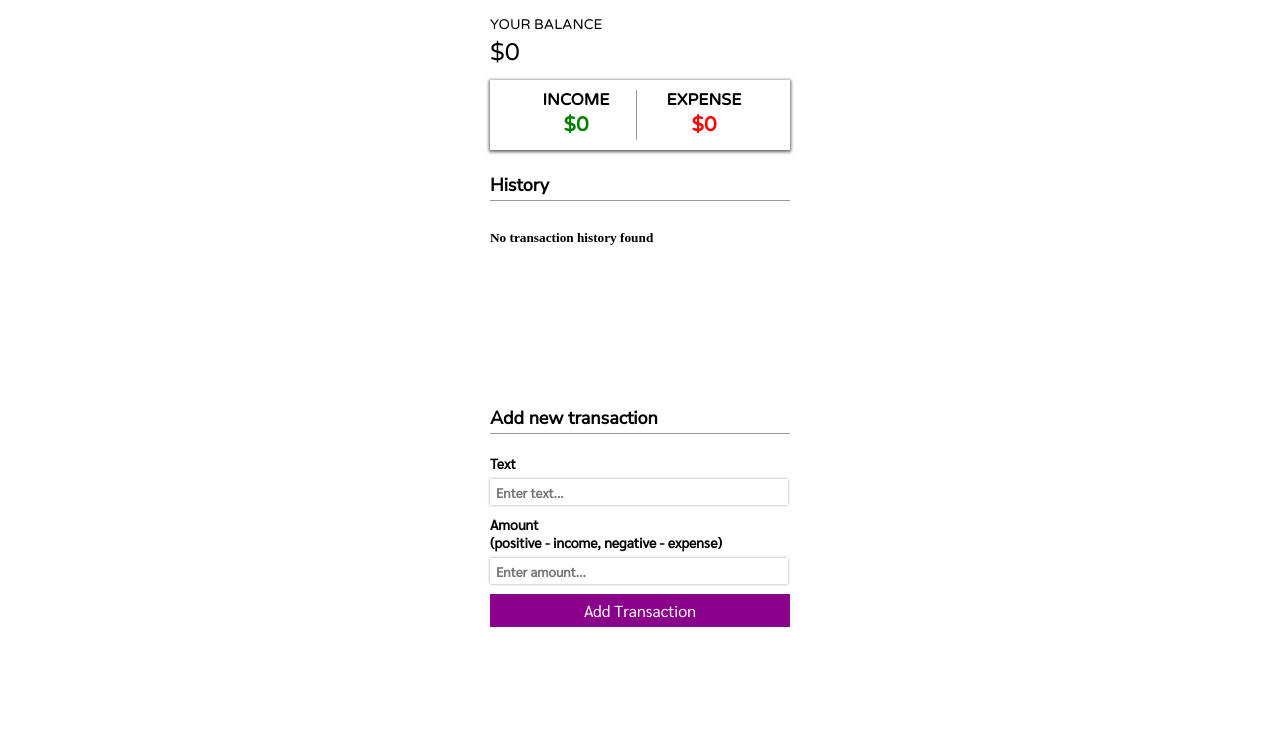
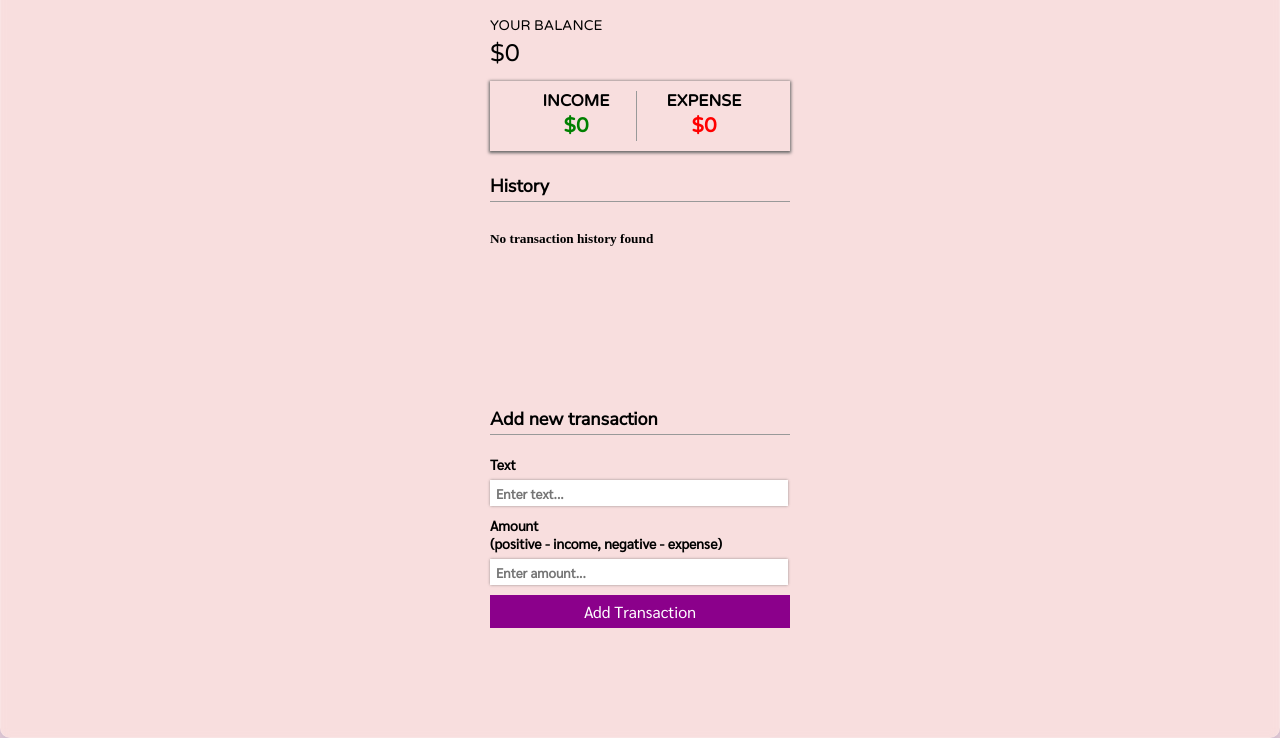
Before and after one commit to melvincypher23/Expense-Tracker, a plain HTML site: page index.html in a window 1280 px wide. Shown: the part 64-802 px from the top of the page. Drawn offline with nearby package versions, Linux system fonts and the light colour scheme.

Commit message:
Update style.css

```diff
--- a/style.css
+++ b/style.css
@@ -37,7 +37,15 @@ html {
 body {
     margin: 0;
     padding: 0;
+    background: rgba( 214, 39, 39, 0.15 );
+    box-shadow: 0 8px 32px 0 rgba( 31, 38, 135, 0.37 );
+    backdrop-filter: blur( 5px );
+    -webkit-backdrop-filter: blur( 5px );
+    border-radius: 10px;
+    border:1px solid rgba( 255, 255, 255, 0.18 );
 }
+
+
 
 .App {
 
```
